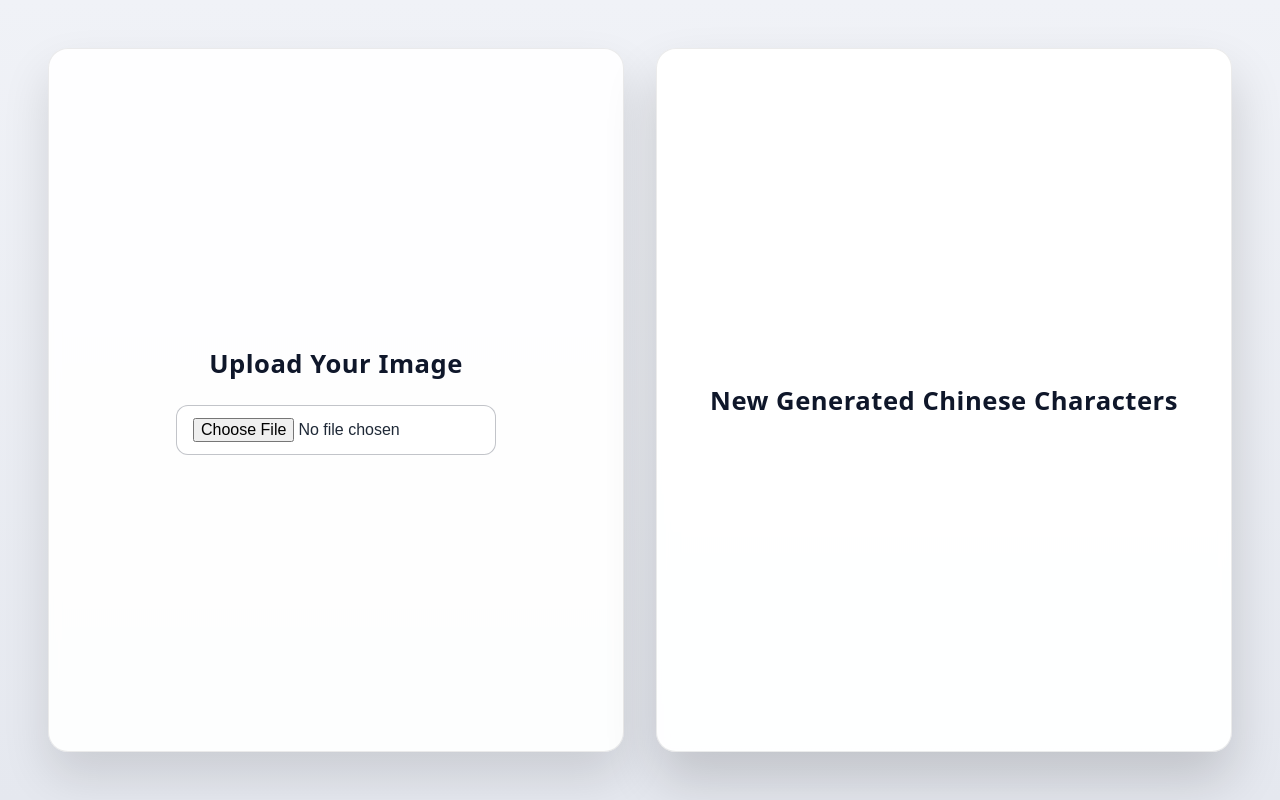
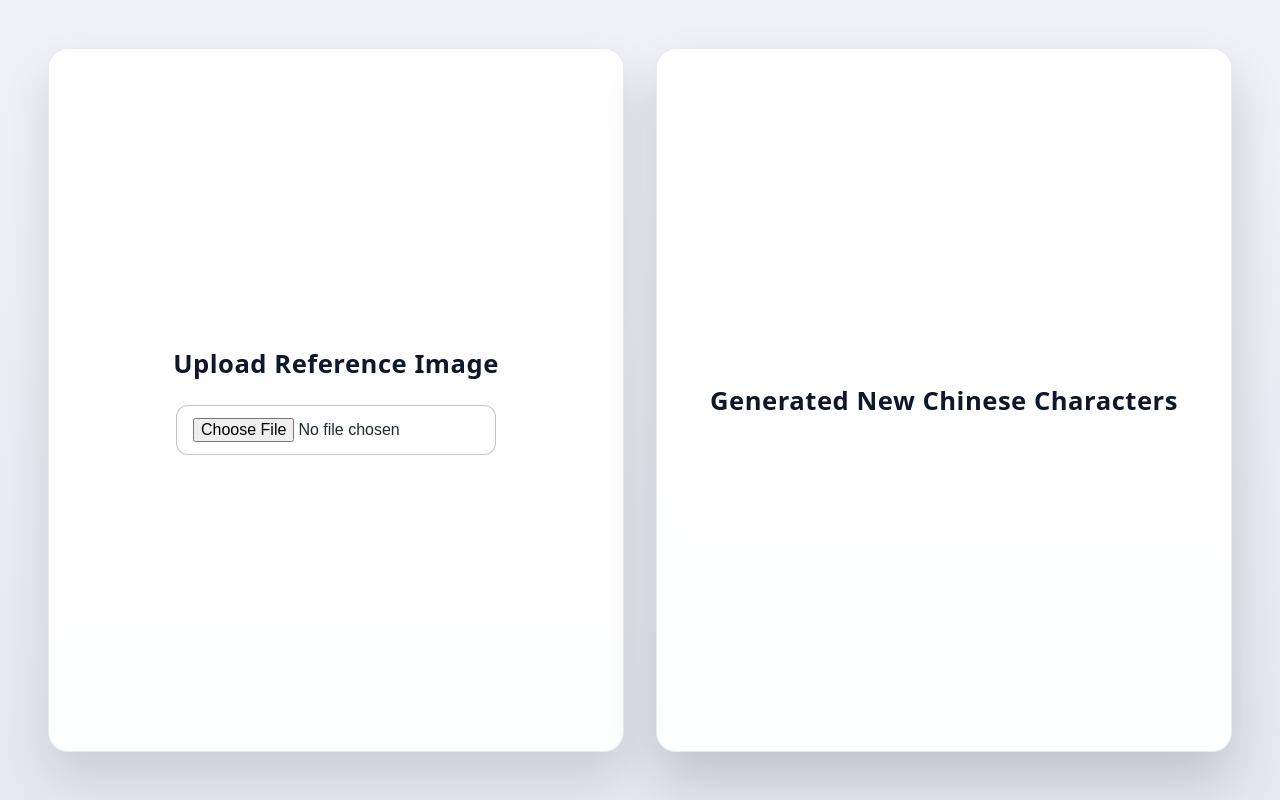
Before and after one commit to Kiaaa-Bai/SharedMind, a plain HTML site: page SharedMind_3rd_week/index.html in a window 1280 px wide. Drawn offline with Linux system fonts and the light colour scheme.

Commit message:
more tweaks on week 3

```diff
--- a/SharedMind_3rd_week/index.html
+++ b/SharedMind_3rd_week/index.html
@@ -1,12 +1,29 @@
 <!DOCTYPE html>
-<html>
+<html lang="zh-Hans">
 
 <head>
+    <meta charset="UTF-8">
+    <meta name="viewport" content="width=device-width, initial-scale=1.0">
     <title>New Chinese Characters</title>
     <link rel="stylesheet" href="style.css">
 </head>
 
 <body>
+    <canvas id="backgroundCanvas" class="background-canvas"></canvas>
+
+    <div id="imagePreviewContainer" class="app-layout">
+        <div id="uploadPanel" class="panel panel--upload">
+            <h2 class="panel__title">Upload Reference Image</h2>
+            <input type="file" id="imageInput" class="file-input" accept="image/*">
+            <img id="uploadedReferenceImage" class="panel__image" alt="上传的参考图像预览">
+        </div>
+
+        <div id="generatedPanel" class="panel panel--generated">
+            <h2 class="panel__title">Generated New Chinese Characters</h2>
+            <img id="generatedCharacterImage" class="panel__image" alt="AI 生成的汉字">
+        </div>
+    </div>
+
     <script src="week3.js"></script>
 </body>
 
--- a/SharedMind_3rd_week/week3.js
+++ b/SharedMind_3rd_week/week3.js
@@ -13,56 +13,29 @@ function init() {
 }
 
 function initInterface() {
-    canvas = document.createElement('canvas');
-    canvas.setAttribute('id', 'backgroundCanvas');
-    canvas.className = 'background-canvas';
+    canvas = document.getElementById('backgroundCanvas');
+    imagePreviewContainer = document.getElementById('imagePreviewContainer');
+    imageInputElement = document.getElementById('imageInput');
+    uploadedImageElement = document.getElementById('uploadedReferenceImage');
+    generatedImageElement = document.getElementById('generatedCharacterImage');
+
+    if (!canvas || !imagePreviewContainer || !imageInputElement || !uploadedImageElement || !generatedImageElement) {
+        console.error('Required interface elements are missing from the HTML layout.');
+        return;
+    }
+
+    resizeCanvas();
+    window.addEventListener('resize', resizeCanvas);
+
+    imageInputElement.addEventListener('change', handleImageSelection);
+}
+
+function resizeCanvas() {
+    if (!canvas) {
+        return;
+    }
     canvas.width = window.innerWidth;
     canvas.height = window.innerHeight;
-    document.body.appendChild(canvas);
-
-    imagePreviewContainer = document.createElement('div');
-    imagePreviewContainer.setAttribute('id', 'imagePreviewContainer');
-    imagePreviewContainer.classList.add('app-layout');
-    document.body.appendChild(imagePreviewContainer);
-
-    const uploadPanel = document.createElement('div');
-    uploadPanel.setAttribute('id', 'uploadPanel');
-    uploadPanel.classList.add('panel', 'panel--upload');
-    imagePreviewContainer.appendChild(uploadPanel);
-
-    const generatedPanel = document.createElement('div');
-    generatedPanel.setAttribute('id', 'generatedPanel');
-    generatedPanel.classList.add('panel', 'panel--generated');
-    imagePreviewContainer.appendChild(generatedPanel);
-
-    const uploadTitle = document.createElement('h2');
-    uploadTitle.textContent = 'Upload Your Image';
-    uploadTitle.classList.add('panel__title');
-    uploadPanel.appendChild(uploadTitle);
-
-    imageInputElement = document.createElement('input');
-    imageInputElement.setAttribute('type', 'file');
-    imageInputElement.setAttribute('id', 'imageInput');
-    imageInputElement.setAttribute('accept', 'image/*');
-    imageInputElement.classList.add('file-input');
-    uploadPanel.appendChild(imageInputElement);
-
-    uploadedImageElement = document.createElement('img');
-    uploadedImageElement.setAttribute('id', 'uploadedReferenceImage');
-    uploadedImageElement.classList.add('panel__image');
-    uploadPanel.appendChild(uploadedImageElement);
-
-    const generatedTitle = document.createElement('h2');
-    generatedTitle.textContent = 'New Generated Chinese Characters';
-    generatedTitle.classList.add('panel__title');
-    generatedPanel.appendChild(generatedTitle);
-
-    generatedImageElement = document.createElement('img');
-    generatedImageElement.setAttribute('id', 'generatedCharacterImage');
-    generatedImageElement.classList.add('panel__image');
-    generatedPanel.appendChild(generatedImageElement);
-
-    imageInputElement.addEventListener('change', handleImageSelection);
 }
 
 function handleImageSelection(event) {
```
